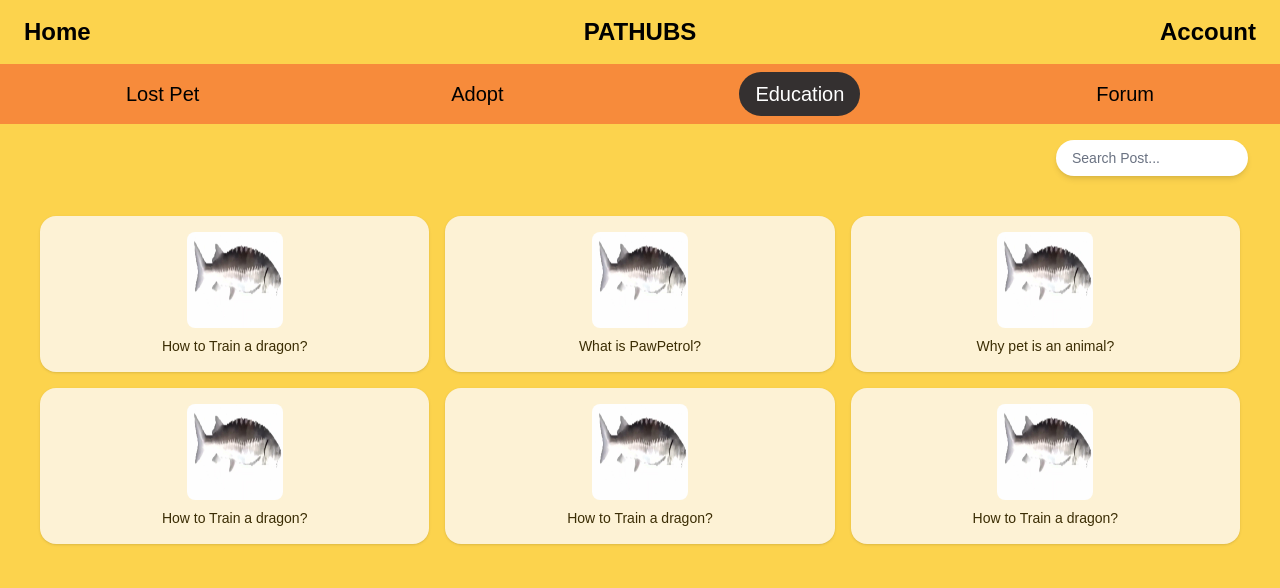
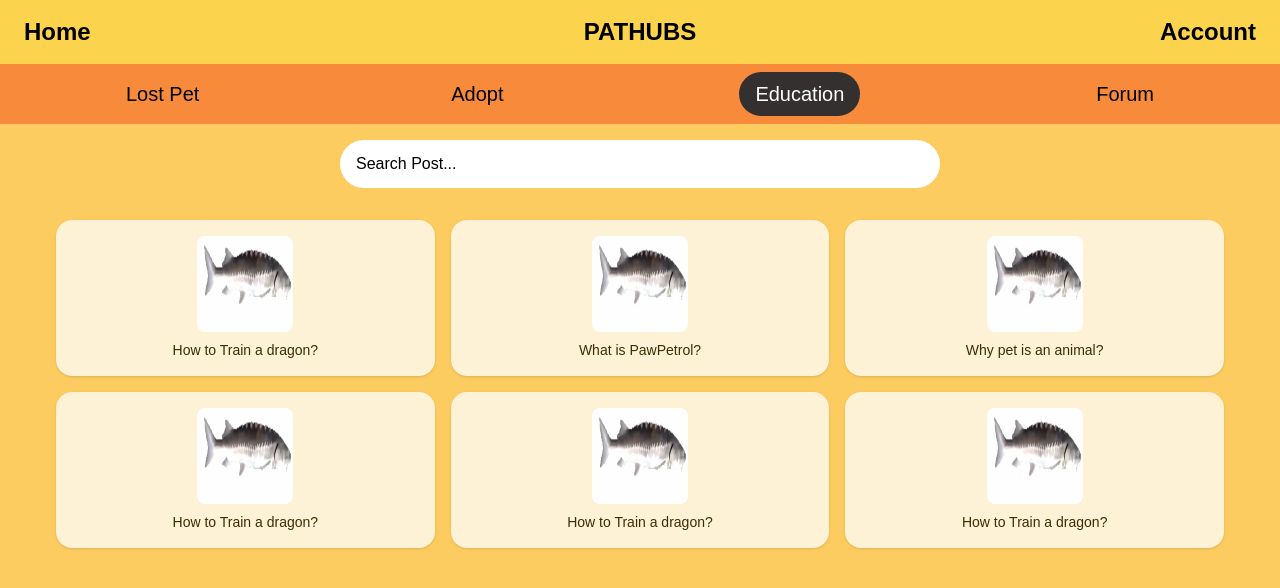
Before and after one commit to amazeianproxy/PATHUBS, a Next.js app: page /Pages/Education in a window 1280 px wide. Shown: the top 588 px of the page. Built offline with nearby package versions, Linux system fonts and the light colour scheme; no server answers.

Commit message:
education

```diff
--- a/src/app/Pages/Education/page.tsx
+++ b/src/app/Pages/Education/page.tsx
@@ -4,13 +4,44 @@ import React, { useState } from "react";
 import Header from "@/app/Component/header";
 import Link from "next/link";
 
+// Tambahkan slug ke setiap post
 const mockPosts = [
-  { id: 1, title: 'How to Train a dragon?', image: '/assets/random.jpg' },
-  { id: 2, title: 'What is PawPetrol?', image: '/assets/random.jpg' },
-  { id: 3, title: 'Why pet is an animal?', image: '/assets/random.jpg' },
-  { id: 4, title: 'How to Train a dragon?', image: '/assets/random.jpg' },
-  { id: 5, title: 'How to Train a dragon?', image: '/assets/random.jpg' },
-  { id: 6, title: 'How to Train a dragon?', image: '/assets/random.jpg' },
+  {
+    id: 1,
+    title: "How to Train a dragon?",
+    image: "/assets/random.jpg",
+    slug: "post1",
+  },
+  {
+    id: 2,
+    title: "What is PawPetrol?",
+    image: "/assets/random.jpg",
+    slug: "post2",
+  },
+  {
+    id: 3,
+    title: "Why pet is an animal?",
+    image: "/assets/random.jpg",
+    slug: "post3",
+  },
+  {
+    id: 4,
+    title: "How to Train a dragon?",
+    image: "/assets/random.jpg",
+    slug: "post4",
+  },
+  {
+    id: 5,
+    title: "How to Train a dragon?",
+    image: "/assets/random.jpg",
+    slug: "post5",
+  },
+  {
+    id: 6,
+    title: "How to Train a dragon?",
+    image: "/assets/random.jpg",
+    slug: "post6",
+  },
 ];
 
 const Education = () => {
@@ -21,34 +52,87 @@ const Education = () => {
   );
 
   return (
-    <div className="bg-[#FCD34D] min-h-screen">
+    <>
       <Header />
-      <div className="flex justify-end px-8 mt-4">
+      <main
+        style={{
+          backgroundColor: "#fccc60",
+          minHeight: "100vh",
+          padding: "1rem",
+        }}
+      >
         <input
           type="text"
           placeholder="Search Post..."
-          className="rounded-full px-4 py-2 w-48 placeholder-gray-500 text-sm shadow-md focus:outline-none"
-          style={{ backgroundColor: 'white' }}
           value={search}
           onChange={(e) => setSearch(e.target.value)}
+          style={{
+            display: "block",
+            width: "80%",
+            maxWidth: 600,
+            margin: "0 auto 1.5rem auto",
+            padding: "0.75rem 1rem",
+            borderRadius: "25px",
+            border: "none",
+            fontSize: "1rem",
+            backgroundColor: "white",
+            color: "black",
+          }}
         />
-      </div>
+        <style jsx>{`
+          input::placeholder {
+            color: black;
+            opacity: 1;
+          }
 
-      {/* Post Grid */}
-      <div className="grid grid-cols-1 sm:grid-cols-2 md:grid-cols-3 gap-4 px-10 py-10">
+          .post-card {
+            background-color: #fff;
+            display: flex;
+            align-items: center;
+            padding: 1rem;
+            border-radius: 20px;
+            margin-bottom: 1rem;
+            box-shadow: 0 0 8px rgba(0, 0, 0, 0.1);
+            color: black;
+            transition: box-shadow 0.3s ease, transform 0.3s ease;
+          }
+
+          .post-card:hover {
+            box-shadow: 0 10px 20px rgba(0, 0, 0, 0.2);
+            transform: translateY(-6px);
+          }
+
+          .post-image {
+            width: 100px;
+            height: 100px;
+            border-radius: 15px;
+            object-fit: cover;
+            margin-right: 1rem;
+            flex-shrink: 0;
+          }
+        `}</style>
+
+
+
+        <div className="grid grid-cols-1 sm:grid-cols-2 md:grid-cols-3 gap-4 px-10 pt-2 pb-10">
         {filteredPosts.map((post) => (
-          <div
-            key={post.id}
-            className="bg-[#FDF2D5] p-4 rounded-2xl flex flex-col items-center shadow"
-          >
-            <img src={post.image} alt={post.title} className="w-24 h-24 rounded-lg" />
+          <Link key={post.id} href={`/Pages/Education/${post.slug}`}>
+            <div className="bg-[#FDF2D5] p-4 rounded-2xl flex flex-col items-center shadow cursor-pointer hover:scale-105 transition-transform">
+              <img
+                src={post.image}
+                alt={post.title}
+                className="w-24 h-24 rounded-lg"
+              />
               <p className="text-center mt-2 font-medium text-[#3B2D04] text-sm">
                 {post.title}
               </p>
             </div>
+          </Link>
         ))}
       </div>
-    </div>
+
+      </main>
+    </>
   );
 };
 
```
Lines whose indentation alone changed are shown as unchanged.
